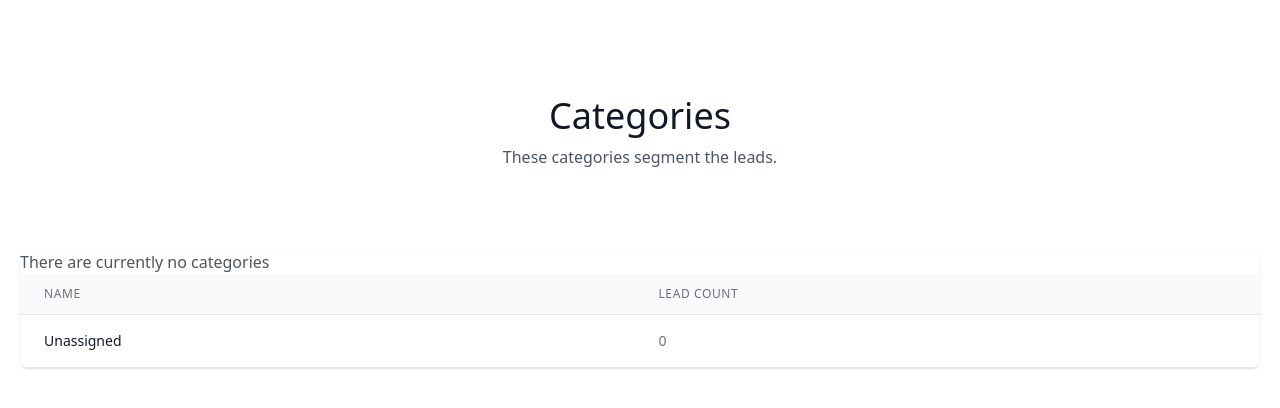
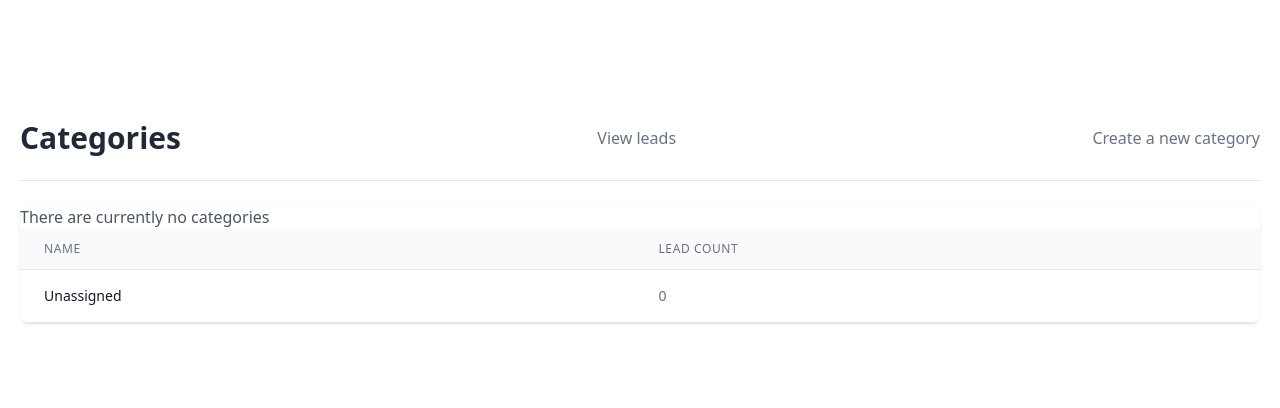
Before and after one commit to ahs718/django-crm, a Django app: page /leads/categories/ in a window 1280 px wide. Shown: the part 80-488 px from the top of the page. Run offline with Django 3.2, Linux system fonts and the light colour scheme; the visitor is signed in with stand-in values (Sample User, id 1); data that the repository does not hold is empty; some libraries are stand-ins or nearby versions.

Commit message:
added category create, update, delete functionality

```diff
--- a/leads/templates/leads/category_list.html
+++ b/leads/templates/leads/category_list.html
@@ -2,9 +2,16 @@
 {% block content %}
     <section class="text-gray-600 body-font">
         <div class="container px-5 py-24 mx-auto">
-            <div class="flex flex-col text-center w-full mb-20">
-                <h1 class="sm:text-4xl text-3xl font-medium title-font mb-2 text-gray-900">Categories</h1>
-                <p class="lg:w-2/3 mx-auto leading-relaxed text-base">These categories segment the leads.</p>
+            <div class="w-full mb-6 py-6 flex justify-between items-center border-b border-gray-200">
+                <h1 class="text-3xl font-semibold text-gray-800">Categories</h1>
+                <a class="text-gray-500 hover:text-indigo-500 transition"
+                   href="{% url 'leads:lead-list' %}">View leads</a>
+                {% if request.user.is_organizer %}
+                    <div>
+                        <a class="text-gray-500 hover:text-indigo-500 transition"
+                           href="{% url 'leads:category-create' %}">Create a new category</a>
+                    </div>
+                {% endif %}
             </div>
             <div class="flex flex-col w-full">
                 <div class="-my-2 overflow-x-auto sm:-mx-6 lg:-mx-8">
--- a/leads/urls.py
+++ b/leads/urls.py
@@ -1,6 +1,7 @@
 from django.urls import path
 
-from .views import (AssignAgentView, CategoryDetailView, CategoryListView,
+from .views import (AssignAgentView, CategoryCreateView, CategoryDeleteView,
+                    CategoryDetailView, CategoryListView, CategoryUpdateView,
                     LeadCategoryUpdateView, LeadCreateView, LeadDeleteView,
                     LeadDetailView, LeadListView, LeadUpdateView)
 
@@ -18,4 +19,10 @@ urlpatterns = [
     path("categories/", CategoryListView.as_view(), name="category-list"),
     path("categories/<int:pk>/", CategoryDetailView.as_view(),
          name="category-detail"),
+    path("categories/<int:pk>/update/", CategoryUpdateView.as_view(),
+         name="category-update"),
+    path("categories/<int:pk>/delete/",
+         CategoryDeleteView.as_view(), name="category-delete"),
+
+    path("create-category/", CategoryCreateView.as_view(), name="category-create"),
 ]
--- a/leads/views.py
+++ b/leads/views.py
@@ -9,7 +9,7 @@ from django.views import generic
 
 from agents.mixins import OrganizerAndLoginRequiredMixin
 
-from .forms import (AssignAgentForm, CustomUserCreationForm,
+from .forms import (AssignAgentForm, CategoryModelForm, CustomUserCreationForm,
                     LeadCategoryUpdateForm, LeadModelForm)
 from .models import Category, Lead
 
@@ -203,3 +203,49 @@ class LeadCategoryUpdateView(LoginRequiredMixin, generic.UpdateView):
 
     def get_success_url(self):
         return reverse("leads:lead-detail", kwargs={"pk": self.get_object().id})
+
+
+class CategoryCreateView(OrganizerAndLoginRequiredMixin, generic.CreateView):
+    template_name = "leads/category_create.html"
+    form_class = CategoryModelForm
+
+    def get_success_url(self):
+        return reverse("leads:category-list")
+
+    def form_valid(self, form):
+        category = form.save(commit=False)
+        category.organization = self.request.user.userprofile
+        category.save()
+        return super(CategoryCreateView, self).form_valid(form)
+
+
+class CategoryUpdateView(OrganizerAndLoginRequiredMixin, generic.UpdateView):
+    template_name = "leads/category_update.html"
+    form_class = CategoryModelForm
+    context_object_name = "category"
+
+    def get_success_url(self):
+        return reverse("leads:category-list")
+
+    def get_queryset(self):
+        user = self.request.user
+        # Initial queryset of leads for the entire organization
+        if user.is_organizer:
+            queryset = Category.objects.filter(organization=user.userprofile)
+        else:
+            queryset = Category.objects.filter(
+                organization=user.agent.organization)
+        return queryset
+
+
+class CategoryDeleteView(OrganizerAndLoginRequiredMixin, generic.DeleteView):
+    template_name = "leads/category_delete.html"
+    context_object_name = "category"
+
+    def get_queryset(self):
+        user = self.request.user
+        # Initial queryset of leads for the entire organization
+        return Category.objects.filter(organization=user.userprofile)
+
+    def get_success_url(self):
+        return reverse("leads:category-list")
```
Also changed, not shown: leads/forms.py (+9 -1 lines), leads/templates/leads/category_create.html (added, +15 -0 lines), leads/templates/leads/category_delete.html (added, +17 -0 lines), leads/templates/leads/category_detail.html (+11 -4 lines), leads/templates/leads/category_update.html (added, +21 -0 lines).
